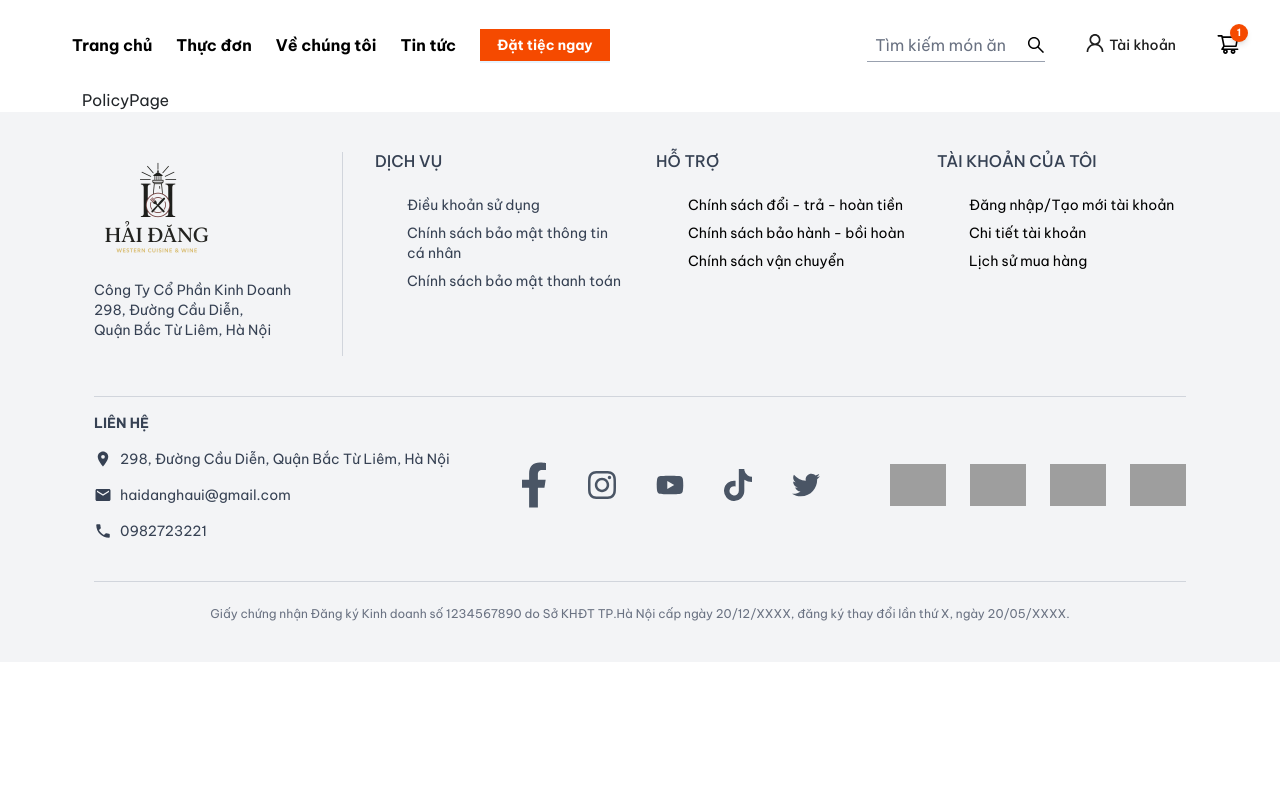
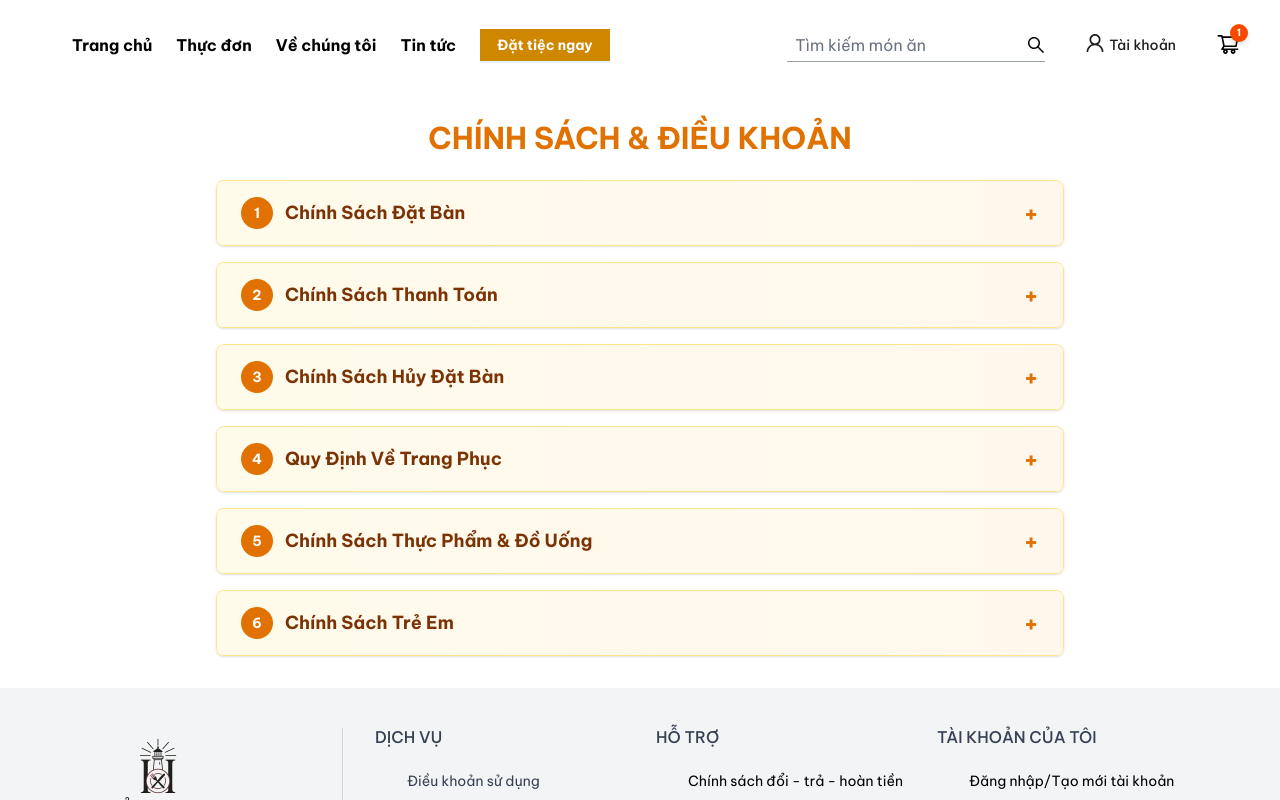
Before and after one commit to haidang03ez/Order_Restaurant, a React (Vite) app in the folder order-restaurant/: page /policy in a window 1280 px wide. Shown: the top 800 px of the page. Built offline with nearby package versions, Linux system fonts and the light colour scheme; grey boxes are pictures that could not be loaded.

Commit message:
update policypage

```diff
--- a/order-restaurant/package.json
+++ b/order-restaurant/package.json
@@ -11,6 +11,8 @@
   },
   "dependencies": {
     "@ant-design/icons": "^6.0.0",
+    "@headlessui/react": "^2.2.4",
+    "@heroicons/react": "^2.2.0",
     "@tailwindcss/vite": "^4.1.11",
     "antd": "^5.26.3",
     "bootstrap": "^5.3.7",
--- a/order-restaurant/src/App.jsx
+++ b/order-restaurant/src/App.jsx
@@ -10,8 +10,8 @@ import { MenuPage } from "./pages/MenuPage";
 import { SignInPage } from "./pages/SignInPage";
 import { SignUpPage } from "./pages/SignUpPage";
 import { ProductDetailsPage } from "./pages/ProductDetailsPage";
-import PolicyPage from "./pages/PolicyPage";
-import CartPage from "./pages/CartPage";
+import { PolicyPage } from "./pages/PolicyPage";
+import { CartPage } from "./pages/CartPage";
 
 function App() {
   return (
--- a/order-restaurant/src/components/Header.jsx
+++ b/order-restaurant/src/components/Header.jsx
@@ -142,7 +142,7 @@ export const Header = ({
               <NavLink to="/place-order">
                 <Button
                   type="primary"
-                  className="!bg-orange-600 !text-white !font-semibold !px-4 !py-2 hover:!bg-orange-700 hover:!scale-110 !rounded-none"
+                  className="!bg-yellow-600 !text-white !font-semibold !px-4 !py-2 hover:!bg-orange-700 hover:!scale-110 !rounded-none"
                 >
                   {navItem5 || "Đặt tiệc ngay"}
                 </Button>
@@ -155,7 +155,7 @@ export const Header = ({
             <input
               type="text"
               placeholder="Tìm kiếm món ăn"
-              className="outline-none border-none bg-transparent py-1 px-2 text-base w-40 placeholder-gray-500"
+              className="outline-none border-none bg-transparent py-1 px-2 text-base w-60 placeholder-gray-500"
             />
             <SearchOutlined className="text-lg text-gray-600" />
           </div>
--- /dev/null
+++ b/order-restaurant/src/components/PolicySection.jsx
@@ -0,0 +1,44 @@
+import React, { useState } from "react";
+
+export const PolicySection = ({ items }) => {
+  const [openIndex, setOpenIndex] = useState(null);
+
+  const toggle = (index) => {
+    setOpenIndex(openIndex === index ? null : index);
+  };
+
+  return (
+    <div className="!space-y-4">
+      {items.map((item, index) => (
+        <div
+          key={index}
+          className="!border !border-amber-200 !rounded-lg !overflow-hidden !shadow-sm !hover:shadow-md !transition-shadow !duration-300"
+        >
+          <button
+            onClick={() => toggle(index)}
+            className="!w-full !px-6 !py-4 !text-left !font-semibold !text-amber-900 !bg-gradient-to-r from-amber-50 to-orange-50 hover:!from-amber-300 hover:!to-orange-100 focus:!outline-none focus:!ring-2 focus:!ring-amber-300 !transition-all !duration-200"
+          >
+            <div className="flex justify-between items-center">
+              <span className="text-lg flex items-center">
+                <span className="!w-8 !h-8 !bg-amber-600 text-white !rounded-full flex items-center justify-center text-sm !font-bold !mr-3">
+                  {index + 1}
+                </span>
+                {item.title}
+              </span>
+              <span className="!text-2xl !text-amber-600 !font-bold !transform !transition-transform !duration-200">
+                {openIndex === index ? "−" : "+"}
+              </span>
+            </div>
+          </button>
+          {openIndex === index && (
+            <div className="!px-6 !py-5 !bg-white !border-t !border-amber-100">
+              <div className="!text-gray-700 !leading-relaxed !whitespace-pre-line">
+                {item.content}
+              </div>
+            </div>
+          )}
+        </div>
+      ))}
+    </div>
+  );
+};
--- a/order-restaurant/src/components/SlideBanner.jsx
+++ b/order-restaurant/src/components/SlideBanner.jsx
@@ -52,7 +52,7 @@ export const SlideBanner = () => {
                 <Button
                   type="primary"
                   size="large"
-                  className="!bg-orange-600 !border-none hover:!bg-orange-700 hover:!scale-110 !font-semibold !px-6 !py-2 !rounded-none"
+                  className="!bg-yellow-600 !p-7 !border-none hover:!bg-orange-700 hover:!scale-110 !font-semibold !rounded-none"
                 >
                   {item.btnLabel}
                 </Button>
--- a/order-restaurant/src/pages/CartPage.jsx
+++ b/order-restaurant/src/pages/CartPage.jsx
@@ -1,9 +1,7 @@
 import React from 'react'
 
-const CartPage = () => {
+export const CartPage = () => {
   return (
     <div className='container'>CartPage</div>
   )
 }
-
-export default CartPage
--- a/order-restaurant/src/pages/PolicyPage.jsx
+++ b/order-restaurant/src/pages/PolicyPage.jsx
@@ -1,9 +1,64 @@
-import React from 'react'
+import React from "react";
+import { PolicySection } from "../components/PolicySection";
 
-const PolicyPage = () => {
+export const PolicyPage = () => {
+  const servicePolicies = [
+    {
+      title: "Chính Sách Đặt Bàn",
+      content: `• Quý khách vui lòng đặt bàn trước ít nhất 30 phút
+• Đối với nhóm từ 8 người trở lên, vui lòng đặt bàn trước 24 tiếng
+• Nhà hàng chỉ giữ bàn trong vòng 15 phút kể từ giờ đặt
+• Để đảm bảo chất lượng phục vụ, thời gian dùng bữa tối đa là 2 giờ
+• Có thể đặt bàn qua điện thoại, website hoặc trực tiếp tại nhà hàng`,
+    },
+    {
+      title: "Chính Sách Thanh Toán",
+      content: `• Nhà hàng chấp nhận thanh toán bằng tiền mặt và thẻ
+• Hỗ trợ thanh toán qua ví điện tử: Momo, ZaloPay, VNPay
+• Không chấp nhận thanh toán bằng séc cá nhân
+• Hóa đơn VAT được xuất theo yêu cầu
+• Phí phục vụ 10% áp dụng cho tất cả các hóa đơn`,
+    },
+    {
+      title: "Chính Sách Hủy Đặt Bàn",
+      content: `• Quý khách có thể hủy đặt bàn miễn phí trước 2 tiếng
+• Hủy đặt bàn trong vòng 2 tiếng: phí 50% giá trị đặt cọc
+• Không xuất hiện mà không thông báo: phí 100% giá trị đặt cọc
+• Đối với sự kiện lớn: chính sách hủy riêng sẽ được thông báo khi đặt bàn
+• Liên hệ hotline để thực hiện việc hủy đặt bàn`,
+    },
+    {
+      title: "Quy Định Về Trang Phục",
+      content: `• Nhà hàng yêu cầu trang phục lịch sự, gọn gàng
+• Không được mặc quần đùi, áo ba lỗ, dép tông
+• Trang phục phù hợp với không gian fine dining
+• Trẻ em dưới 12 tuổi được linh hoạt về trang phục
+• Nhà hàng có quyền từ chối phục vụ nếu trang phục không phù hợp`,
+    },
+    {
+      title: "Chính Sách Thực Phẩm & Đồ Uống",
+      content: `• Không cho phép mang thực phẩm và đồ uống từ bên ngoài vào
+• Trường hợp đặc biệt (sinh nhật, kỷ niệm): phí phục vụ 100,000 VNĐ
+• Nhà hàng cam kết sử dụng nguyên liệu tươi ngon, an toàn
+• Thông báo dị ứng thực phẩm khi đặt bàn để được hỗ trợ tốt nhất
+• Menu chay và halal có sẵn theo yêu cầu`,
+    },
+    {
+      title: "Chính Sách Trẻ Em",
+      content: `• Chào đón trẻ em mọi lứa tuổi
+• Ghế cao cho trẻ em có sẵn (số lượng có hạn)
+• Menu trẻ em với các món ăn phù hợp
+• Khu vực chơi cho trẻ em tại tầng 2
+• Phụ huynh vui lòng giám sát trẻ để đảm bảo an toàn`,
+    },
+  ];
+
   return (
-    <div className='container'>PolicyPage</div>
-  )
-}
-
-export default PolicyPage
+    <div className="!max-w-4xl mx-auto px-4 !py-8 !scroll-smooth">
+      <h1 className="!text-3xl !text-amber-600 !font-bold !mb-6 text-center uppercase">
+        Chính sách & Điều khoản
+      </h1>
+      <PolicySection items={servicePolicies} />
+    </div>
+  );
+};
```
Also changed, not shown: 1 other file (tests, documents, lock files or other folders).
